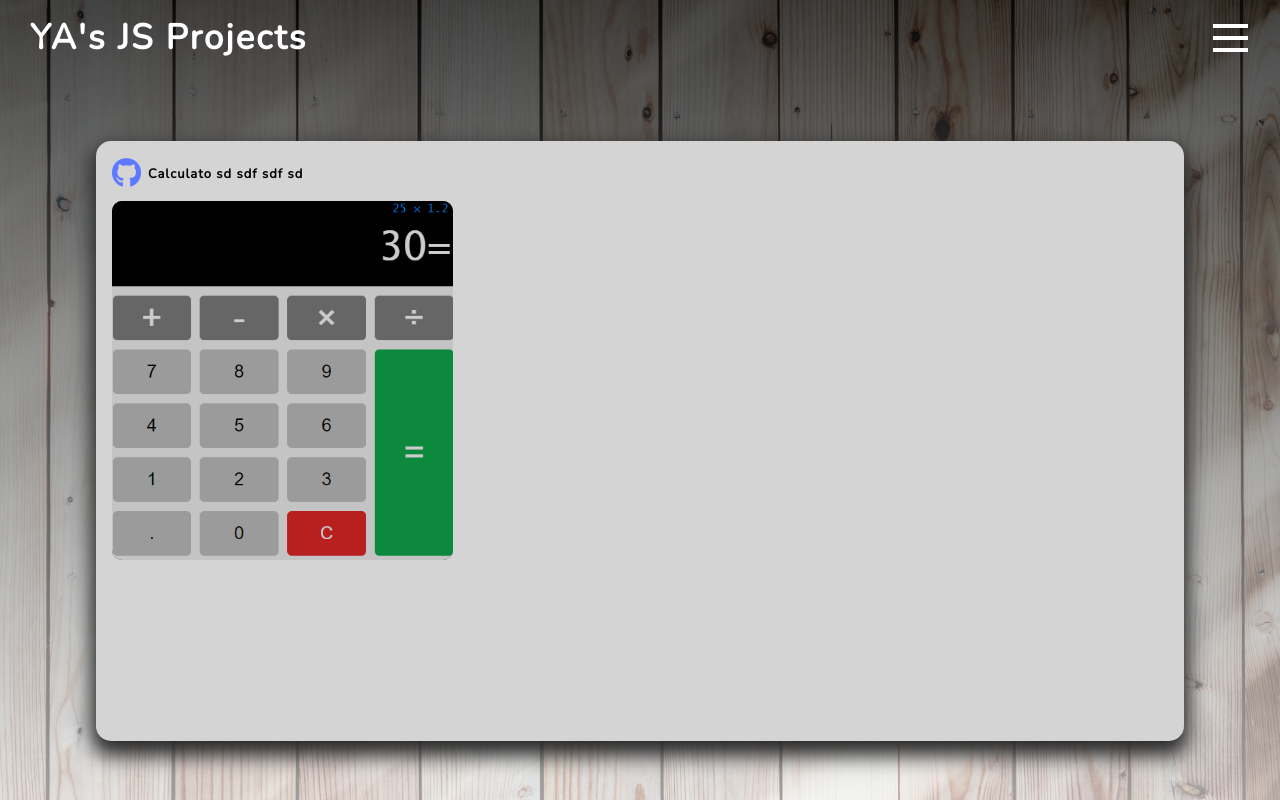
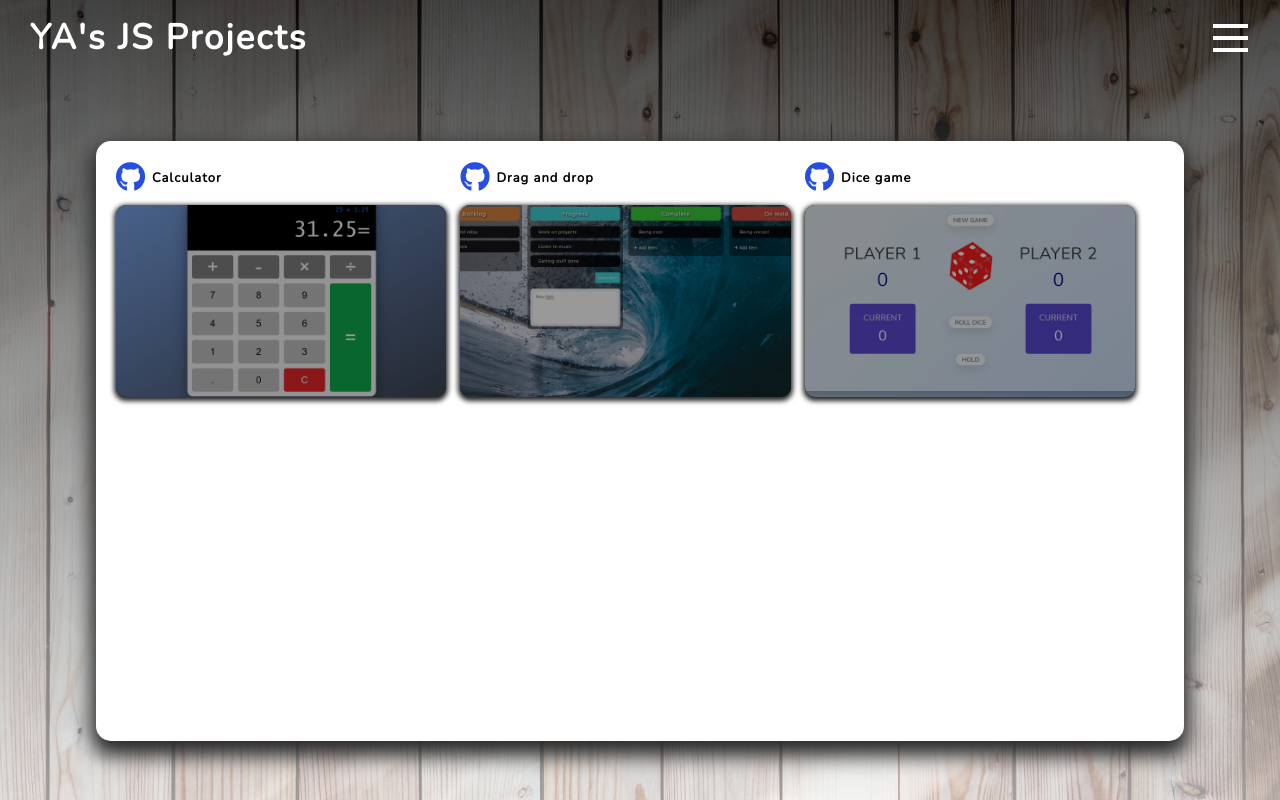
Before and after one commit to yalcinaksakal/myProjects, a plain HTML site: page index.html in a window 1280 px wide. Drawn offline with nearby package versions, Linux system fonts and the light colour scheme.

Commit message:
myProjectsWebsite1

```diff
--- a/index.html
+++ b/index.html
@@ -17,15 +17,7 @@
       <!-- Menu items -->
       <div class="nav">
         <div class="nav-container">
-          <ul class="nav-items">
-            <li>
-              <a
-                href="https://stackoverflow.com/questions/2486387/how-to-hide-the-scrollbar-using-javascript/18076280"
-                target="_blank"
-                >Home</a
-              >
-            </li>
-          </ul>
+          <ul class="nav-items"></ul>
         </div>
       </div>
     </div>
@@ -45,27 +37,7 @@
       </h1>
       <div class="projects">
         <div class="projects-container">
-          <ul class="projects-showcase">
-            <li>
-              <div class="project-name">
-                <a
-                  href="https://yalcinaksakal.github.io/calculator/"
-                  target="_blank"
-                >
-                  <i class="fab fa-github"> </i
-                ></a>
-                <p>Calculato sd sdf sdf sd</p>
-              </div>
-
-              <figure class="project-photo">
-                <a
-                  href="https://yalcinaksakal.github.io/calculator/"
-                  target="_blank"
-                  ><img src="./imgs/calc.png" alt="Calculator"
-                /></a>
-              </figure>
-            </li>
-          </ul>
+          <ul class="projects-showcase"></ul>
         </div>
       </div>
     </div>
--- a/script.js
+++ b/script.js
@@ -1,18 +1,81 @@
 const menuBars = document.getElementById("menu-bars");
 const overlay = document.getElementById("overlay");
 const navItems = document.querySelector(".nav-items");
+
+const projectPhotos = document.querySelector(".projects-showcase");
+
+const arrProjects = [
+  {
+    name: "Calculator",
+    github: "https://github.com/yalcinaksakal/calculator",
+    app: "https://yalcinaksakal.github.io/calculator/",
+    img: "1calculator.png",
+  },
+
+  {
+    name: "Drag and drop",
+    github: "https://github.com/yalcinaksakal/drag-n-drop",
+    app: "https://kanban-board100.netlify.app/",
+    img: "2dragAndDrop.png",
+  },
+
+  {
+    name: "Dice game",
+    github: "https://github.com/yalcinaksakal/dicer",
+    app: "https://dicer100.netlify.app/",
+    img: "3dicer.png",
+  },
+];
+
 function toggleNav() {
   menuBars.classList.toggle("change");
   overlay.classList.toggle("overlay-slide-right");
 }
 
-//event listener
-menuBars.addEventListener("click", toggleNav);
-navItems.addEventListener("click", e => {
-  if (e.target.closest("a")) toggleNav();
-});
+function generateEls() {
+  arrProjects.forEach(project => {
+    //create nav items
+    const aEl = document.createElement("a");
+    aEl.setAttribute("href", project.app);
+    aEl.setAttribute("target", "_blank");
+    aEl.textContent = project.name;
+    const liEl = document.createElement("li");
+    liEl.appendChild(aEl);
+    navItems.appendChild(liEl);
 
+    //create projetcs
 
+    //project-name
+    const iEl = document.createElement("i");
+    iEl.classList.add("fab", "fa-github");
+    const aProjctEl = document.createElement("a");
+    aProjctEl.setAttribute("href", project.github);
+    aProjctEl.setAttribute("target", "_blank");
+    aProjctEl.appendChild(iEl);
+    const pEl = document.createElement("p");
+    pEl.textContent = project.name;
+    const pNameEl = document.createElement("div");
+    pNameEl.classList.add("project-name");
+    pNameEl.append(aProjctEl, pEl);
+
+    //project-photo
+    const imgEl = document.createElement("img");
+    imgEl.setAttribute("src", `./imgs/${project.img}`);
+    imgEl.setAttribute("alt", project.name);
+    const aForImgEL = document.createElement("a");
+    aForImgEL.setAttribute("href", project.app);
+    aForImgEL.setAttribute("target", "_blank");
+    aForImgEL.appendChild(imgEl);
+    const figureEl = document.createElement("figure");
+    figureEl.classList.add("project-photo");
+    figureEl.appendChild(aForImgEL);
+    //projects li element
+    const liPhotoEl = document.createElement("li");
+    liPhotoEl.append(pNameEl, figureEl);
+    //append to ul
+    projectPhotos.appendChild(liPhotoEl);
+  });
+}
 
 function readTextFile(file) {
   var rawFile = new XMLHttpRequest();
@@ -20,29 +83,34 @@ function readTextFile(file) {
   rawFile.onreadystatechange = function () {
     if (rawFile.readyState === 4) {
       if (rawFile.status === 200 || rawFile.status == 0) {
-        const listOfProjects = new Map();
+        const listOfProjects = [];
         var allText = rawFile.responseText;
         let lengthAllText = allText.match(/\n/g).length;
         let key, val;
         while (lengthAllText) {
+          val = allText.slice(0, allText.indexOf("\n")).trim();
+          allText = allText.slice(allText.indexOf("\n") + 1);
           key = allText.slice(0, allText.indexOf("\n")).trim();
           allText = allText.slice(allText.indexOf("\n") + 1);
-          val = allText.slice(0, allText.indexOf("\n")).trim();
-          allText = allText.slice(allText.indexOf("\n") + 1);
-          if (key) listOfProjects.set(key, val);
+          if (key) listOfProjects.push([key, val]);
+          lengthAllText--;
           lengthAllText--;
         }
-        // while (allText.indexOf("\n")) {
-        //   listOfProjects.push(allText.slice(0, allText.indexOf("\n")));
-        //   allText = allText.slice(allText.indexOf("\n"));
-        // }
-        console.log(allText, listOfProjects);
-        //console.log(allText.splice(0, allText.indexOf("\n")));
-        //alert(allText);
+
+        console.log(listOfProjects);
       }
     }
   };
   rawFile.send(null);
 }
 
-readTextFile("./projects.txt");
+//event listeners
+menuBars.addEventListener("click", toggleNav);
+navItems.addEventListener("click", e => {
+  if (e.target.closest("a")) toggleNav();
+});
+
+//readTextFile("./projects.txt");
+
+//onload
+generateEls();
--- a/style.css
+++ b/style.css
@@ -1,7 +1,7 @@
 @import url("https://fonts.googleapis.com/css2?family=Nunito&display=swap");
 :root {
   --main-color: white;
-  --second-color: #5c79ff;
+  --second-color: #264ee0;
 }
 html {
   box-sizing: border-box;
@@ -162,7 +162,7 @@ body {
   width: 85%;
   height: 75vh;
   margin: 80px auto 5px auto;
-  background: rgb(213, 212, 212);
+  background: rgb(255, 255, 255);
   box-shadow: 0 10px 20px 5px rgb(41, 41, 41);
   border-radius: 15px;
   display: flex;
@@ -188,9 +188,9 @@ body {
 .projects-showcase li {
   display: block;
   float: left;
-  padding: 3px;
+  padding: 7px;
   margin: 0;
-  width: 32%;
+  width: 31%;
 }
 .project-photo {
   border-radius: 10px;
@@ -199,18 +199,20 @@ body {
   width: 100%;
   overflow: hidden;
   background-color: black;
+  box-shadow: 0 2px 5px 2px rgb(41, 41, 41);
 }
 
 .project-photo img {
-  opacity: 0.8;
+  opacity: 0.6;
   width: 100%;
   height: auto;
-  transform: scale(1.05);
+  transform: scale(1.25);
   transition: all 0.3s;
 }
 
 .project-photo img:hover {
-  transform: scale(0.9);
+  filter: brightness(120%);
+  transform: scale(1.1);
   opacity: 1;
 }
 
@@ -257,12 +259,19 @@ p {
   border-radius: 5px;
   direction: rtl;
 }
+
+/* media queires */
 @media screen and (max-width: 750px) {
   .projects-showcase li {
     width: 47%;
   }
 }
 
+@media screen and (max-width: 580px) {
+  .projects-showcase li {
+    width: 45%;
+  }
+}
 @media screen and (max-width: 500px) {
   .projects-showcase li {
     width: 90%;
```
Also changed, not shown: imgs/1calculator.png (added), imgs/2dragAndDrop.png (added), imgs/3dicer.png (added), imgs/Yeni klasör/1calculator.png (added), imgs/Yeni klasör/3dicer.png (added), imgs/calc.png (deleted), imgs/favicon.png, projects.txt, 1 other file.
